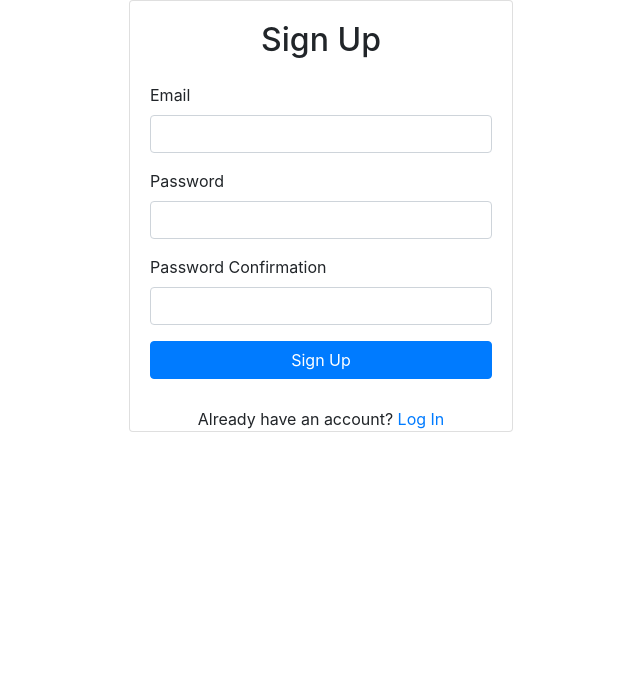
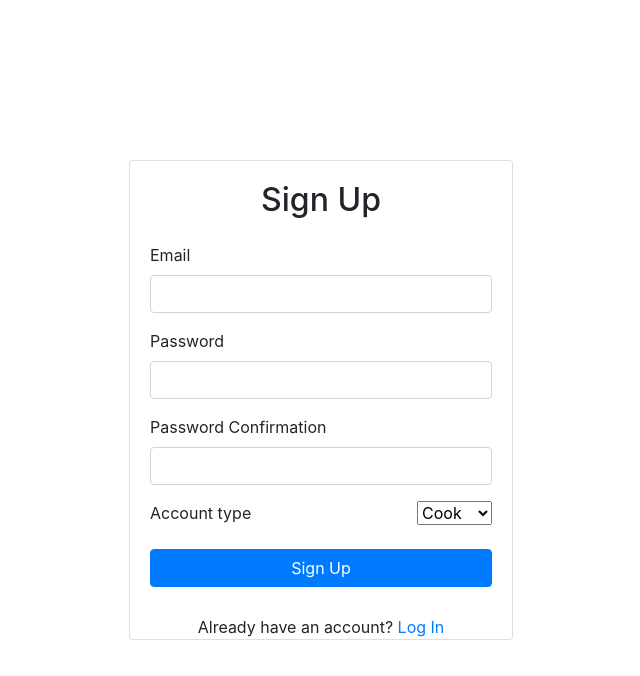
Before and after one commit to tejassassin/rock, a React app in the folder React-Firebase-Auth-master/: page /signup in a window 1280 px wide. Shown: the whole page, without its empty margins (319-959 px from the left). Built offline with nearby package versions, Linux system fonts and the light colour scheme; some packages are replaced by stand-ins of ours; no server answers.

Commit message:
latest commit

```diff
--- a/React-Firebase-Auth-master/src/components/Login.js
+++ b/React-Firebase-Auth-master/src/components/Login.js
@@ -27,8 +27,8 @@ export default function Login() {
   }
 
   return (
-    <>
-      <Card className="signup">
+    <div className="signup">
+      <Card className="card">
         <Card.Body>
           <h2 className="text-center mb-4">Log In</h2>
           {error && <Alert variant="danger">{error}</Alert>}
@@ -53,6 +53,6 @@ export default function Login() {
       <div className="w-100 text-center mt-2">
         Need an account? <Link to="/signup">Sign Up</Link>
       </div>
-    </>
+    </div>
   );
 }
--- a/React-Firebase-Auth-master/src/components/Signup.js
+++ b/React-Firebase-Auth-master/src/components/Signup.js
@@ -37,8 +37,10 @@ export default function Signup() {
   }
 
   return (
-    <>
-      <Card className="signup">
+    <div
+    className="signup"
+    >
+      <Card className="card">
         <Card.Body>
           <h2 className="text-center mb-4">Sign Up</h2>
           {error && <Alert variant="danger">{error}</Alert>}
@@ -51,19 +53,32 @@ export default function Signup() {
               <Form.Label>Password</Form.Label>
               <Form.Control type="password" ref={passwordRef} required />
             </Form.Group>
+
             <Form.Group id="password-confirm">
               <Form.Label>Password Confirmation</Form.Label>
               <Form.Control type="password" ref={passwordConfirmRef} required />
+            </Form.Group>
+
+            <Form.Group id="password">
+              <div className="select">
+                <Form.Label>Account type</Form.Label>
+                <div>
+                  <select name="cars" id="cars">
+                    <option value="volvo">Cook</option>
+                    <option value="saab">patient</option>
+                  </select>
+                </div>
+              </div>
             </Form.Group>
             <Button disabled={loading} className="w-100" type="submit">
               Sign Up
             </Button>
           </Form>
         </Card.Body>
-      <div className="w-100 text-center mt-2">
-        Already have an account? <Link to="/login">Log In</Link>
-      </div>
+        <div className="w-100 text-center mt-2">
+          Already have an account? <Link to="/login">Log In</Link>
+        </div>
       </Card>
-    </>
+    </div>
   );
 }
--- a/React-Firebase-Auth-master/src/components/app.css
+++ b/React-Firebase-Auth-master/src/components/app.css
@@ -1,7 +1,14 @@
 .signup {
   width: 30%;
-  margin-left: auto;
-  margin-right: auto;
+  height: 100vh;
+  margin: auto;
+  display: flex;
+  justify-content: center;
+  align-items: center;
+}
+
+.card{
+    width: 100%;
 }
 
 .main {
@@ -26,12 +33,12 @@
 
 .navbar {
   background-color: blanchedalmond;
-  position: sticky;
+  position: absolute;
   top: 0;
+  right: 0;
   width: 80%;
   display: flex;
   justify-content: space-around;
-
 }
 
 .post {
@@ -39,24 +46,27 @@
   display: flex;
 }
 
-.img{
+.img {
   width: 100%;
 }
 
-.pleft{
+.pleft {
   width: 60%;
   padding: 20px;
   background-color: burlywood;
-
 }
-.pright{
+.pright {
   width: 40%;
   padding: 20px;
   background-color: cornflowerblue;
 }
 
-.comments{
+.comments {
   width: 100%;
   padding: 0 40px 0 40px;
+}
 
+.select {
+  display: flex;
+  justify-content: space-between;
 }
```
Lines whose indentation alone changed are shown as unchanged.
